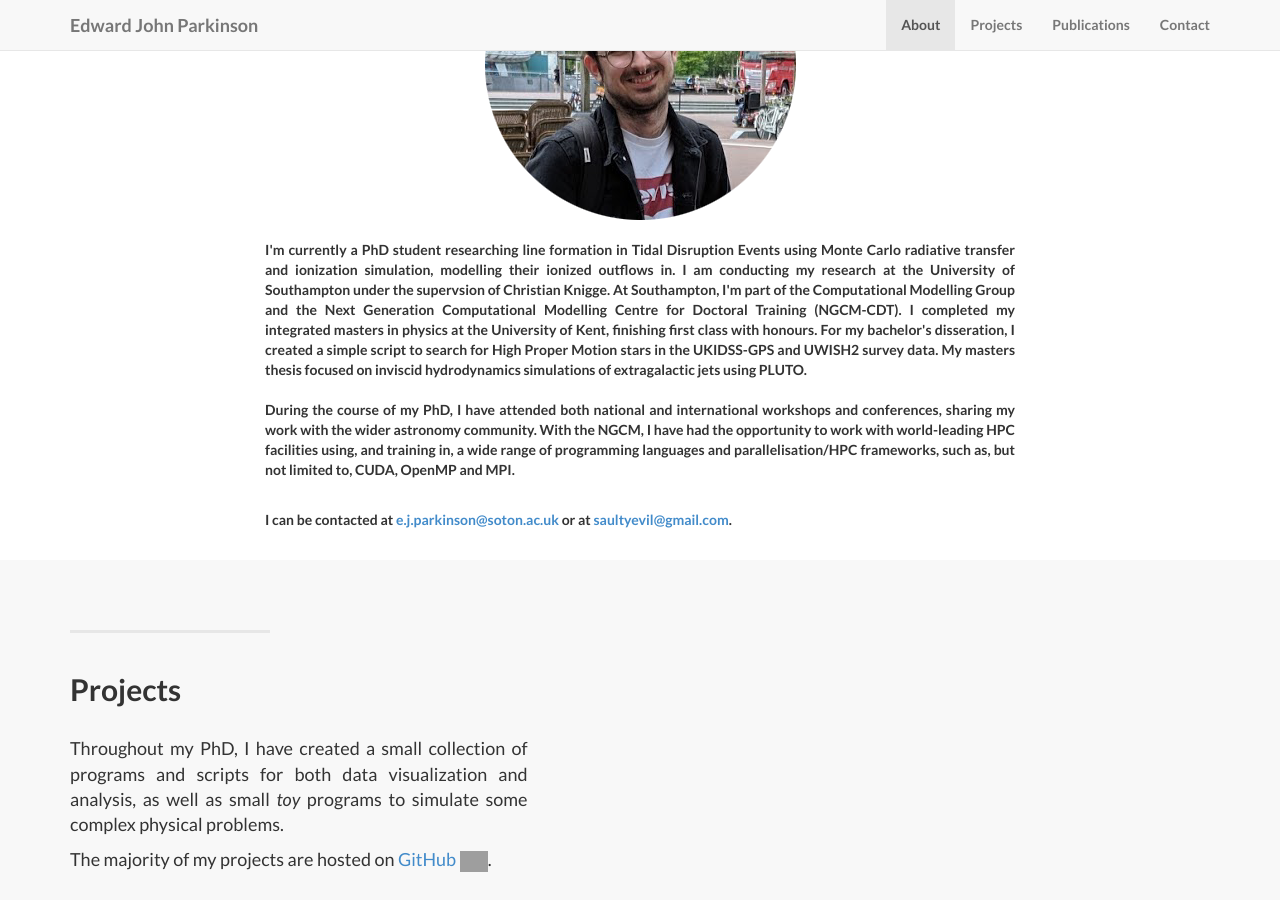
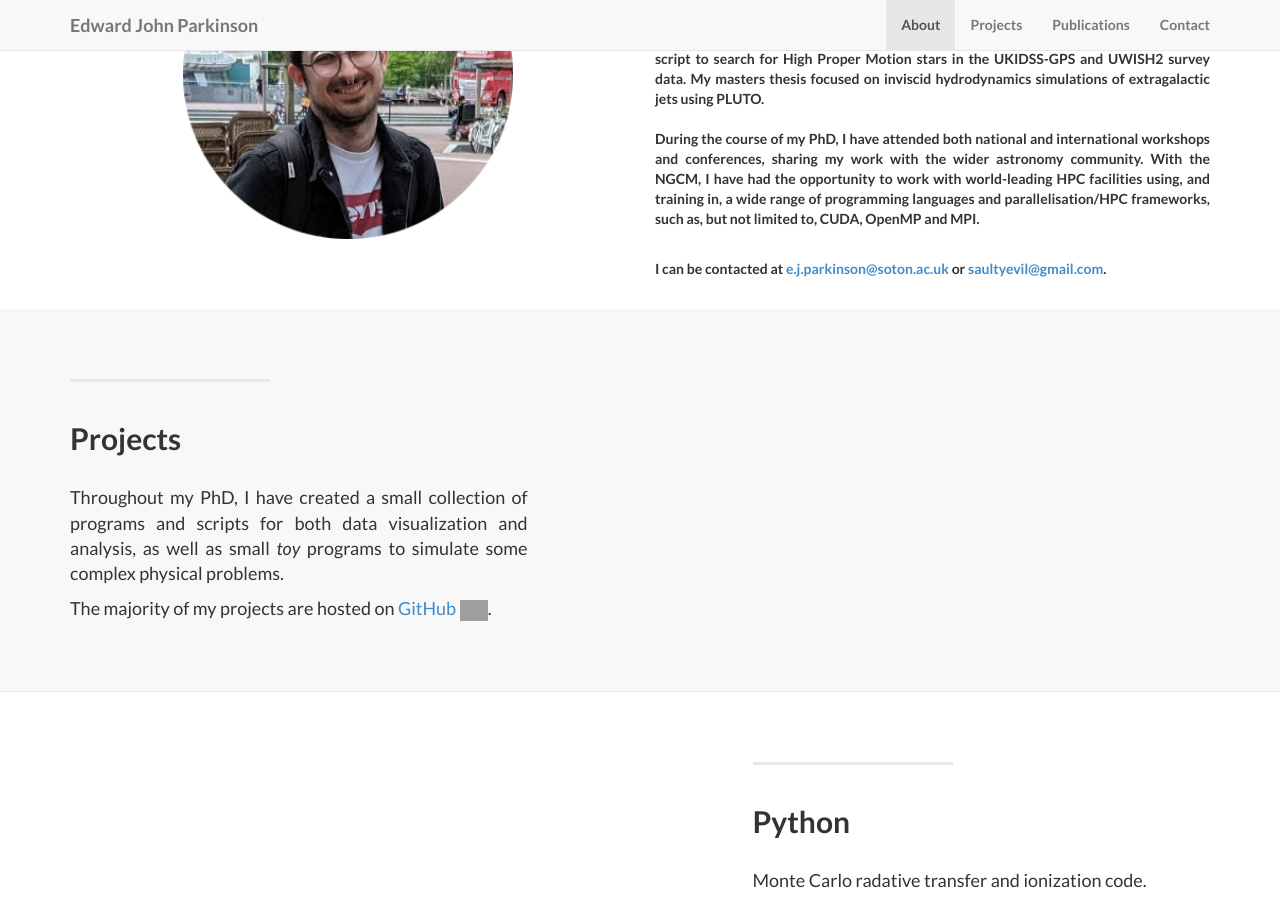
Before and after one commit to saultyevil/saultyevil.github.io, a Jekyll site: the page built from index.html, in a window 1280 px wide and 900 px high, scrolled down 888 px. Built offline with Jekyll 4.4.1, drawn with Linux system fonts in a browser that asks for light colours; grey boxes are pictures that could not be loaded.

Commit message:
Change layout of about section

```diff
--- a/_includes/about.html
+++ b/_includes/about.html
@@ -1,9 +1,13 @@
 <!-- About Section -->
-<section id="about" class="container content-section text-center">
+<section id="about">
+
+<div class="container">
   <div class="row">
-        <div class="col-lg-8 col-lg-offset-2">
+    <div class="col-sm-6" align="center">
       <br/>
-          <img class="center" src="img/about/me_circle.png" alt="it's me">
+      <img class="center" src="img/about/me_circle.png" alt="" style="width: 20vw; min-width: 330px;"/>
+    </div>
+    <div class="col-sm-6" align="center">
       <p align="justify"><br>
         I'm currently a PhD student researching line formation
         in Tidal Disruption Events using Monte Carlo radiative transfer
@@ -27,9 +31,9 @@
       </p>
       <p align="justify"><br>
         I can be contacted at <a href="mailto:e.j.parkinson@soton.ac.uk">e.j.parkinson@soton.ac.uk</a>
-            or at <a href="mailto:saultyevil@gmail.com">saultyevil@gmail.com</a>.
-          </p>
-          <br/>
+        or <a href="mailto:saultyevil@gmail.com">saultyevil@gmail.com</a>.
+      </p> <br/>
+    </div>
   </div>
 </div>
 </section>
```
Also changed, not shown: 1 other file. Lines whose indentation alone changed are shown as unchanged.
